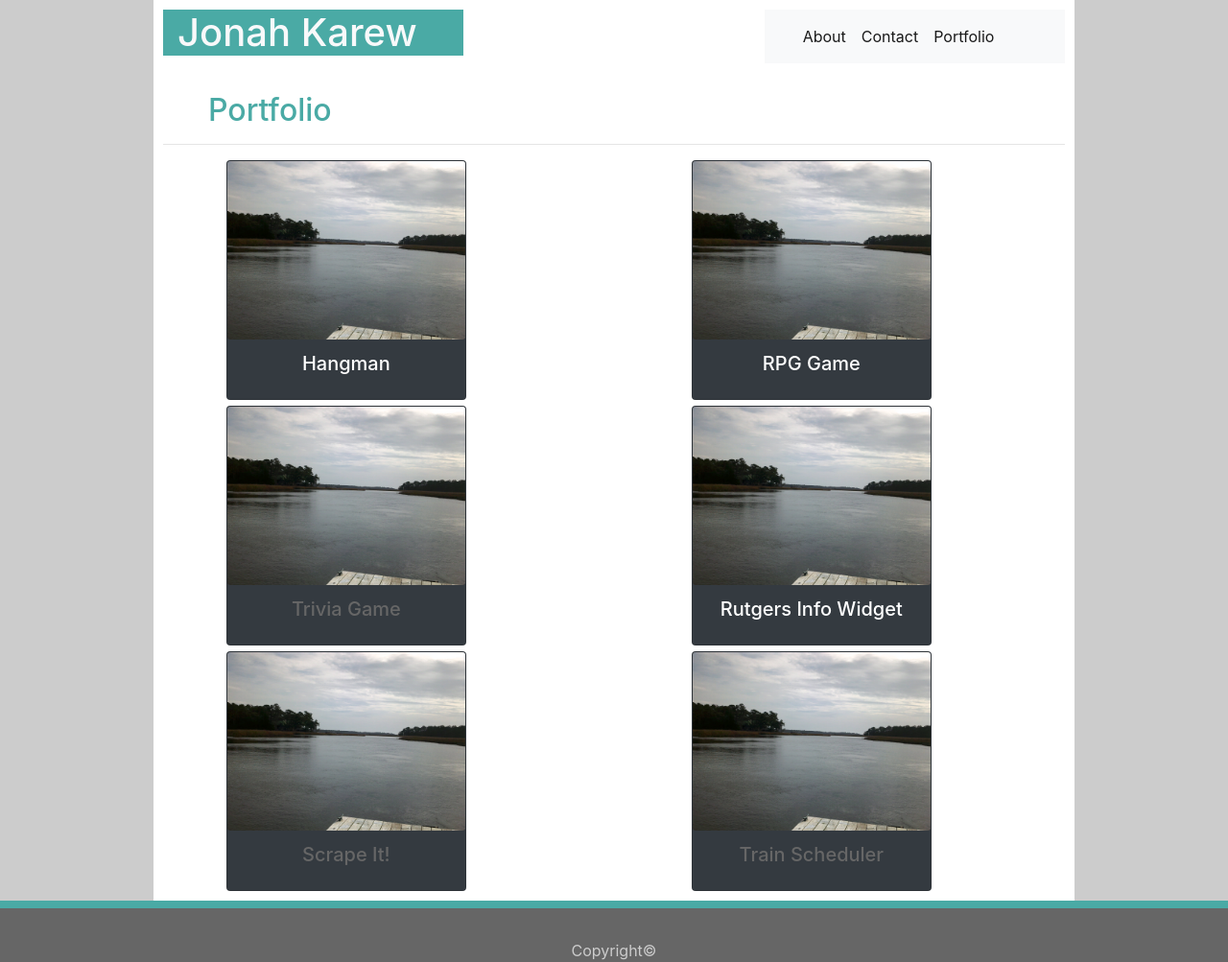
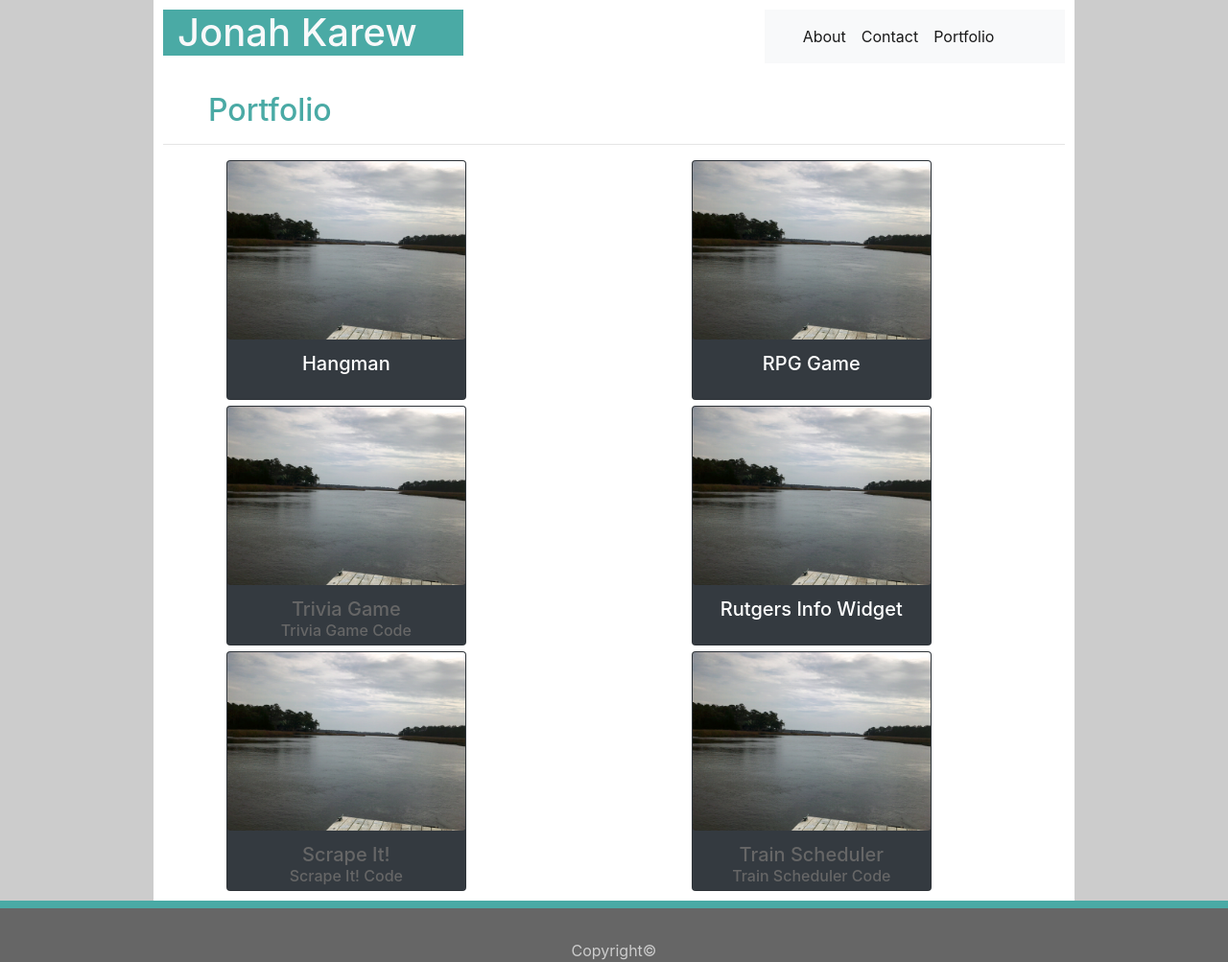
Before and after one commit to Jonahkarew/Bootstrap-Portfolio, a plain HTML site: page portfolio.html in a window 1280 px wide. Shown: the whole page at 96% size. Drawn offline with nearby package versions, Linux system fonts and the light colour scheme.

Commit message:
linked project code

```diff
--- a/css/style.css
+++ b/css/style.css
@@ -22,6 +22,10 @@ h1 {
 h2{
   color: #4aaaa5;
   padding-left: 5%;
+}
+h6{
+  margin-top: 0;
+  padding-top: 0;
 }
 
 a{
@@ -78,6 +82,9 @@ footer {
   margin-top: 2%;
 }
 
+.card-title{
+  margin-bottom: 0.1rem;
+}
 #profileImage {
   height: 250px;
 }
--- a/portfolio.html
+++ b/portfolio.html
@@ -89,6 +89,7 @@
             <img class="card-img" src="assets/images/DSCF0019.JPG" alt="Card image">
             <div class="card-img-overlay">
               <h5 class="card-title"> <a href="https://jonahkarew.github.io/TriviaGame/"> Trivia Game</a></h5>
+              <h6><a href="https://github.com/Jonahkarew/TriviaGame">Trivia Game Code</a></h6>
 
             </div>
           </div>
@@ -109,7 +110,7 @@
             <img class="card-img" src="assets/images/DSCF0019.JPG" alt="Card image">
             <div class="card-img-overlay">
               <h5 class="card-title"><a href="https://jonahkarew.github.io/project1_master/"> Scrape It!</a> </h5>
-
+              <h6><a href="https://github.com/Jonahkarew/project1_master">Scrape It! Code</a></h6>
             </div>
           </div>
         </div>
@@ -121,7 +122,7 @@
             </a>
             <div class="card-img-overlay">
               <h5 class="card-title"> <a href="https://jonahkarew.github.io/train-scheduler/"> Train Scheduler</a> </h5>
-
+              <h6><a href="https://github.com/Jonahkarew/train-scheduler">Train Scheduler Code</a></h6>
             </div>
           </div>
         </div>
```
